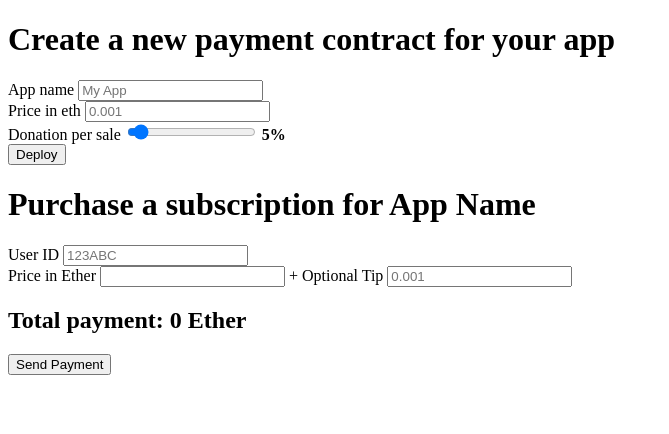
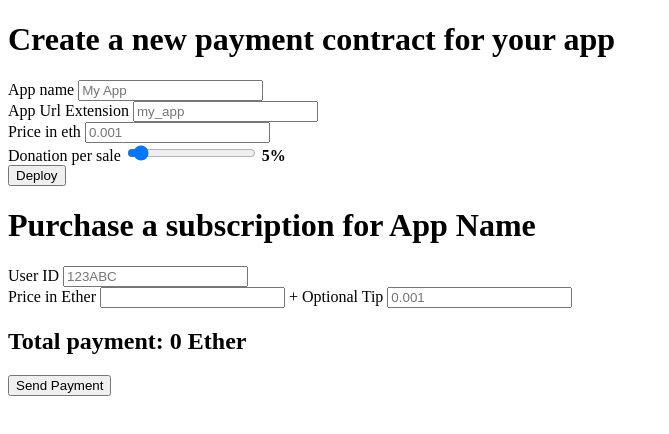
Before and after one commit to willemolding/subscryption, a website: page app/index.html in a window 1280 px wide. Shown: the whole page, without its empty margins (0-669 px from the left). Drawn offline with Linux system fonts and the light colour scheme; files whose address does not match are found by name.

Commit message:
adds field for app url

```diff
--- a/app/index.html
+++ b/app/index.html
@@ -16,6 +16,11 @@
          <div class="form-group">
            <label for="appNameInput">App name</label>
            <input pattern=".{3,32}" required class="form-control" id="appNameInput" placeholder="My App">
+         </div>
+
+        <div class="form-group">
+           <label for="appUrlNameInput">App Url Extension</label>
+           <input pattern=".{3,32}" required class="form-control" id="appUrlNameInput" placeholder="my_app">
          </div>
 
          <div class="form-group">
```
